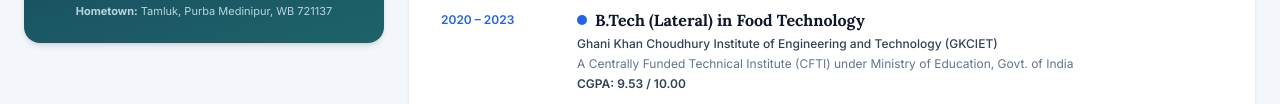
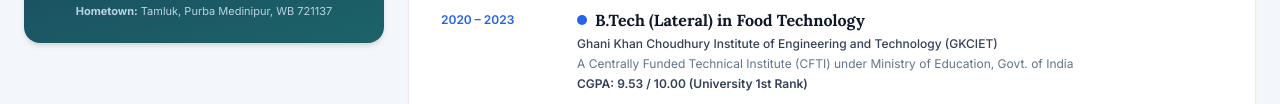
Before and after one commit to subhankarmaityiitg/subhankarmaity, a plain HTML site: page index.html in a window 1280 px wide. Shown: the part 696-800 px from the top of the page. Drawn offline with nearby package versions, Linux system fonts and the light colour scheme.

Commit message:
Update index.html

```diff
--- a/index.html
+++ b/index.html
@@ -261,7 +261,7 @@
               <div class="pl-4.5 mt-1 space-y-1 text-xs text-slate-600 dark:text-slate-300">
                 <div class="font-medium text-slate-700 dark:text-slate-200">Ghani Khan Choudhury Institute of Engineering and Technology (GKCIET)</div>
                 <p class="text-slate-500 dark:text-slate-400">A Centrally Funded Technical Institute (CFTI) under Ministry of Education, Govt. of India</p>
-                <div class="font-semibold text-slate-700 dark:text-slate-200">CGPA: 9.53 / 10.00</div>
+                <div class="font-semibold text-slate-700 dark:text-slate-200">CGPA: 9.53 / 10.00 (University 1st Rank)</div>
               </div>
             </div>
           </div>
```
